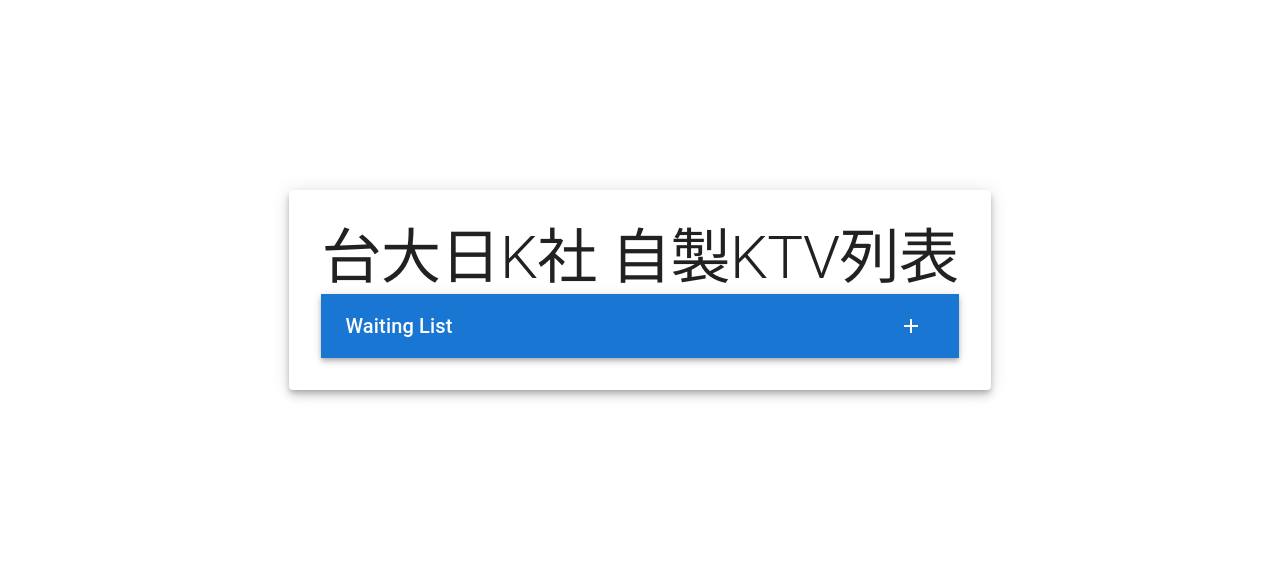
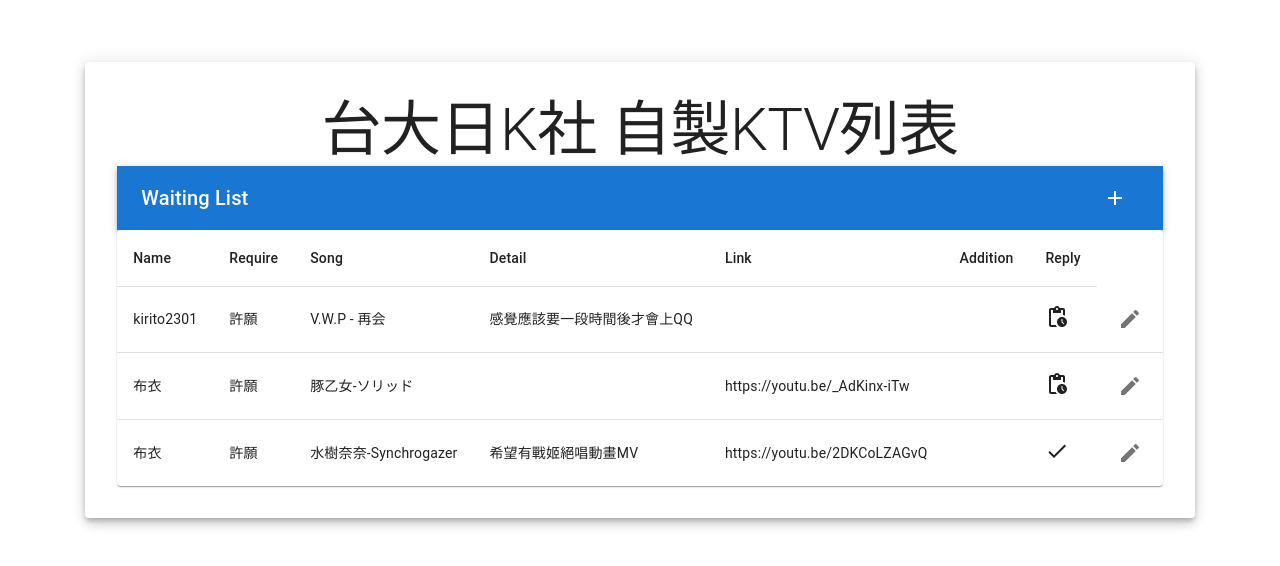
Before and after one commit to MrEast1203/NTU_japanese_karaoke, a React (Create React App) app in the folder frontend/: page / in a window 1280 px wide. Shown: the part 110-676 px from the top of the page. Built offline with nearby package versions, Linux system fonts and the light colour scheme.

Commit message:
add table

```diff
--- a/frontend/src/containers/Body.js
+++ b/frontend/src/containers/Body.js
@@ -4,15 +4,65 @@ import AppBar from "@mui/material/AppBar";
 import Box from "@mui/material/Box";
 import Toolbar from "@mui/material/Toolbar";
 import Typography from "@mui/material/Typography";
-import Button from "@mui/material/Button";
 import AddIcon from "@mui/icons-material/Add";
 import IconButton from "@mui/material/IconButton";
-import MenuIcon from "@mui/icons-material/Menu";
-
+import Table from "@mui/material/Table";
+import TableBody from "@mui/material/TableBody";
+import TableCell from "@mui/material/TableCell";
+import TableContainer from "@mui/material/TableContainer";
+import TableHead from "@mui/material/TableHead";
+import TableRow from "@mui/material/TableRow";
+import Paper from "@mui/material/Paper";
+import EditIcon from "@mui/icons-material/Edit";
+import PendingActionsIcon from "@mui/icons-material/PendingActions";
+import DoneIcon from "@mui/icons-material/Done";
 const Wrapper = styled.section`
   display: flex;
   flex-direction: column;
 `;
+
+// function createData(name, calories, fat, carbs, protein) {
+//   return { name, calories, fat, carbs, protein };
+// }
+function createData(name, require, song, detail, link, addition, reply) {
+  return { name, require, song, detail, link, addition, reply };
+}
+const rows = [
+  createData(
+    "kirito2301",
+    "許願",
+    "V.W.P - 再会",
+    "感覺應該要一段時間後才會上QQ",
+    "",
+    "",
+    false
+  ),
+  createData(
+    "布衣",
+    "許願",
+    "豚乙女-ソリッド",
+    "",
+    "https://youtu.be/_AdKinx-iTw",
+    "",
+    false
+  ),
+  createData(
+    "布衣",
+    "許願",
+    "水樹奈奈-Synchrogazer",
+    "希望有戰姬絕唱動畫MV",
+    "https://youtu.be/2DKCoLZAGvQ",
+    "",
+    true
+  ),
+];
+// const rows = [
+//   createData("Frozen yoghurt", 159, 6.0, 24, 4.0),
+//   createData("Ice cream sandwich", 237, 9.0, 37, 4.3),
+//   createData("Eclair", 262, 16.0, 24, 6.0),
+//   createData("Cupcake", 305, 3.7, 67, 4.3),
+//   createData("Gingerbread", 356, 16.0, 49, 3.9),
+// ];
 
 const Body = () => {
   return (
@@ -27,13 +77,49 @@ const Body = () => {
               size="large"
               edge="start"
               color="inherit"
-              aria-label="menu"
-              sx={{ ml: 2 }}>
+              aria-label="menu">
               <AddIcon />
             </IconButton>
           </Toolbar>
         </AppBar>
       </Box>
+      <TableContainer component={Paper}>
+        <Table sx={{ width: 1 }} aria-label="simple table">
+          <TableHead>
+            <TableRow>
+              <TableCell>Name</TableCell>
+              <TableCell>Require</TableCell>
+              <TableCell>Song</TableCell>
+              <TableCell>Detail</TableCell>
+              <TableCell>Link</TableCell>
+              <TableCell>Addition</TableCell>
+              <TableCell>Reply</TableCell>
+            </TableRow>
+          </TableHead>
+          <TableBody>
+            {rows.map((row) => (
+              <TableRow
+                key={row.name}
+                sx={{ "&:last-child td, &:last-child th": { border: 0 } }}>
+                <TableCell>{row.name}</TableCell>
+                <TableCell>{row.require}</TableCell>
+                <TableCell>{row.song}</TableCell>
+                <TableCell>{row.detail}</TableCell>
+                <TableCell>{row.link}</TableCell>
+                <TableCell>{row.addition}</TableCell>
+                <TableCell>
+                  {row.reply ? <DoneIcon /> : <PendingActionsIcon />}
+                </TableCell>
+                <TableCell>
+                  <IconButton aria-label="expand row" size="small">
+                    <EditIcon />
+                  </IconButton>
+                </TableCell>
+              </TableRow>
+            ))}
+          </TableBody>
+        </Table>
+      </TableContainer>
     </Wrapper>
   );
 };
```
